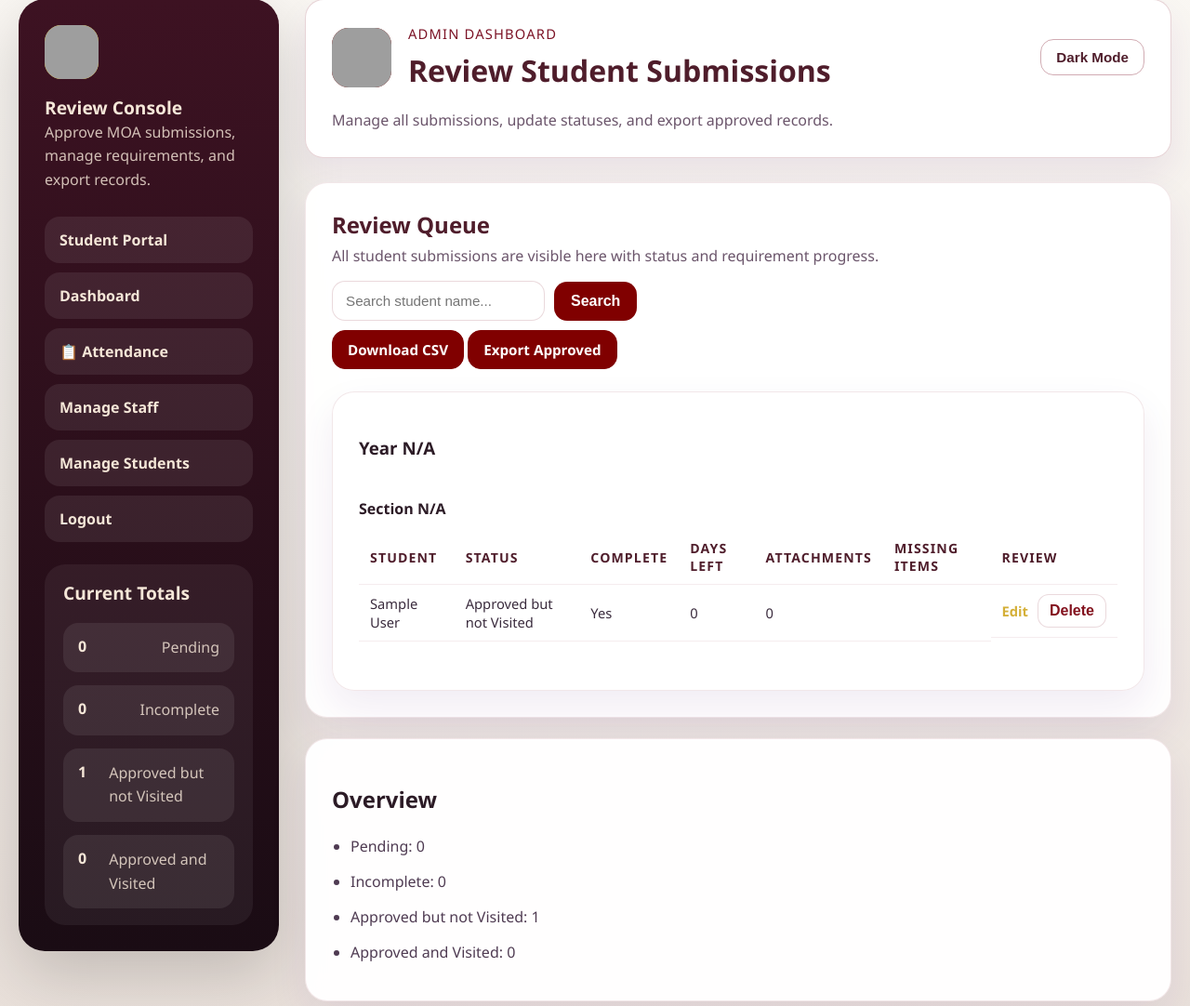
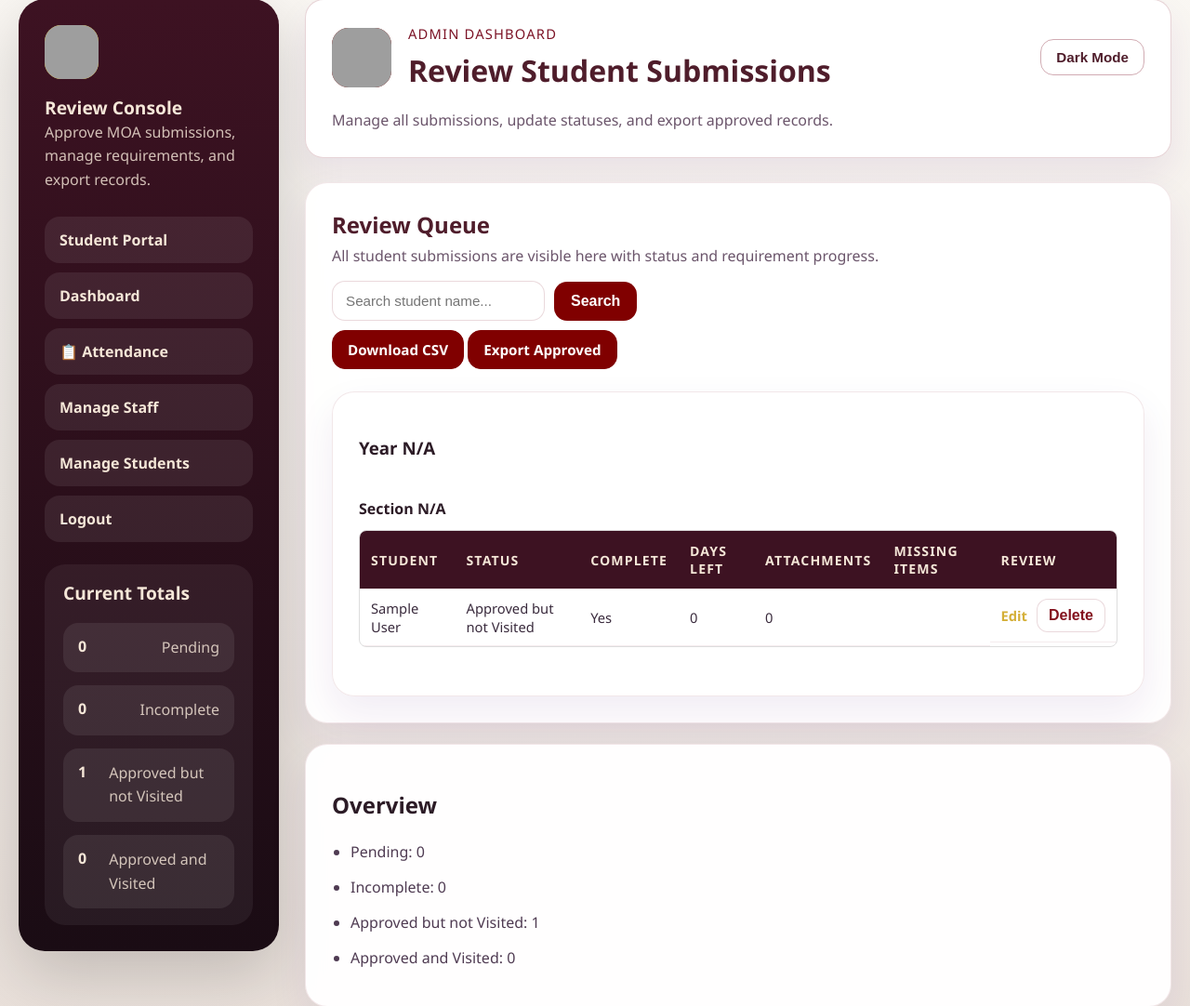
Before and after one commit to jovsnewbie6/ojt-expiration-tracker, a Flask app: page /admin/dashboard in a window 1280 px wide. Shown: the part 21-1103 px from the top of the page at 93% size. Run offline with Flask 3, Linux system fonts and the light colour scheme; a user stored in the database is signed in; tables that the repository leaves empty hold one stand-in row (values such as "Sample post"); grey boxes are pictures that could not be loaded.

Commit message:
Added styles fix to the tables

```diff
--- a/app/static/style.css
+++ b/app/static/style.css
@@ -897,3 +897,23 @@ body.dark-mode .delete-button {
     background-color: #f3f4f6;
     z-index: 10;
 }
+/* Container to limit height and enable scrolling */
+.table-wrap {
+    max-height: 450px;       /* Sets the visible window height */
+    overflow-y: auto;        /* Adds the scrollbar when needed */
+    border: 1px solid #ddd;
+    border-radius: 8px;
+    background: white;
+    margin-bottom: 20px;
+    position: relative;      /* Required for sticky headers to work */
+}
+
+/* Keeps the table headers pinned to the top while scrolling */
+.table-wrap thead th {
+    position: sticky;
+    top: 0;
+    background: #3d1222;     /* Dark background for visibility */
+    color: #f5e7d8;          /* Light text for contrast */
+    z-index: 10;             /* Ensures headers stay above the rows */
+    padding: 12px;
+}
```
